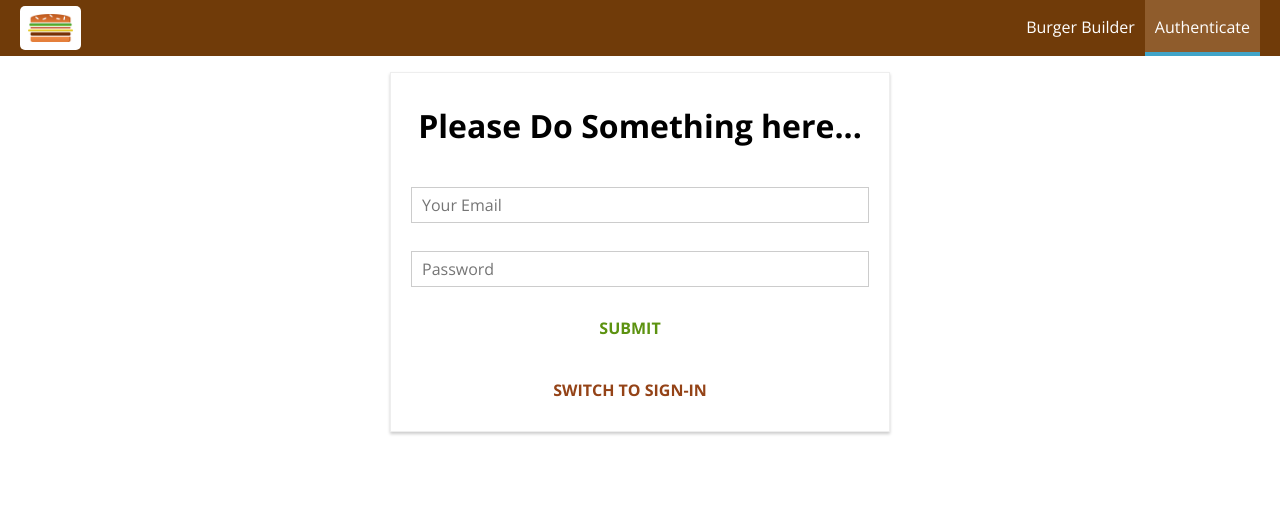
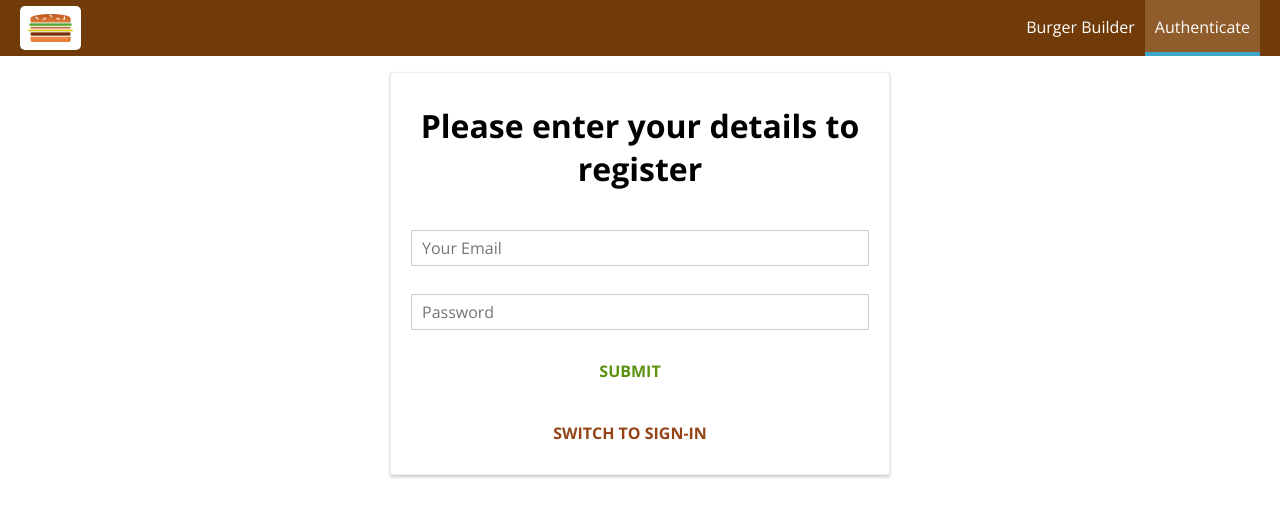
Before and after one commit to DanielAJoyce/Redux-build-burger-practice, a React app: page /auth in a window 1280 px wide. Shown: the top 516 px of the page. Built offline with nearby package versions, Linux system fonts and the light colour scheme.

Commit message:
Changed text on Auth page to reflect whether the user is registering or signing in.

```diff
--- a/src/containers/Auth/Auth.js
+++ b/src/containers/Auth/Auth.js
@@ -151,7 +151,7 @@ class Auth extends Component{
         return (
             <div className={classes.Auth}>
                 {authRedirect}
-                <h1>Please Do Something here...</h1>
+                <h1>Please enter your details to {this.state.isSignup ? 'register' : "log in"}</h1>
                 {errorMessage}
                 <form onSubmit={this.submitHandler}>
                     {form}
```
